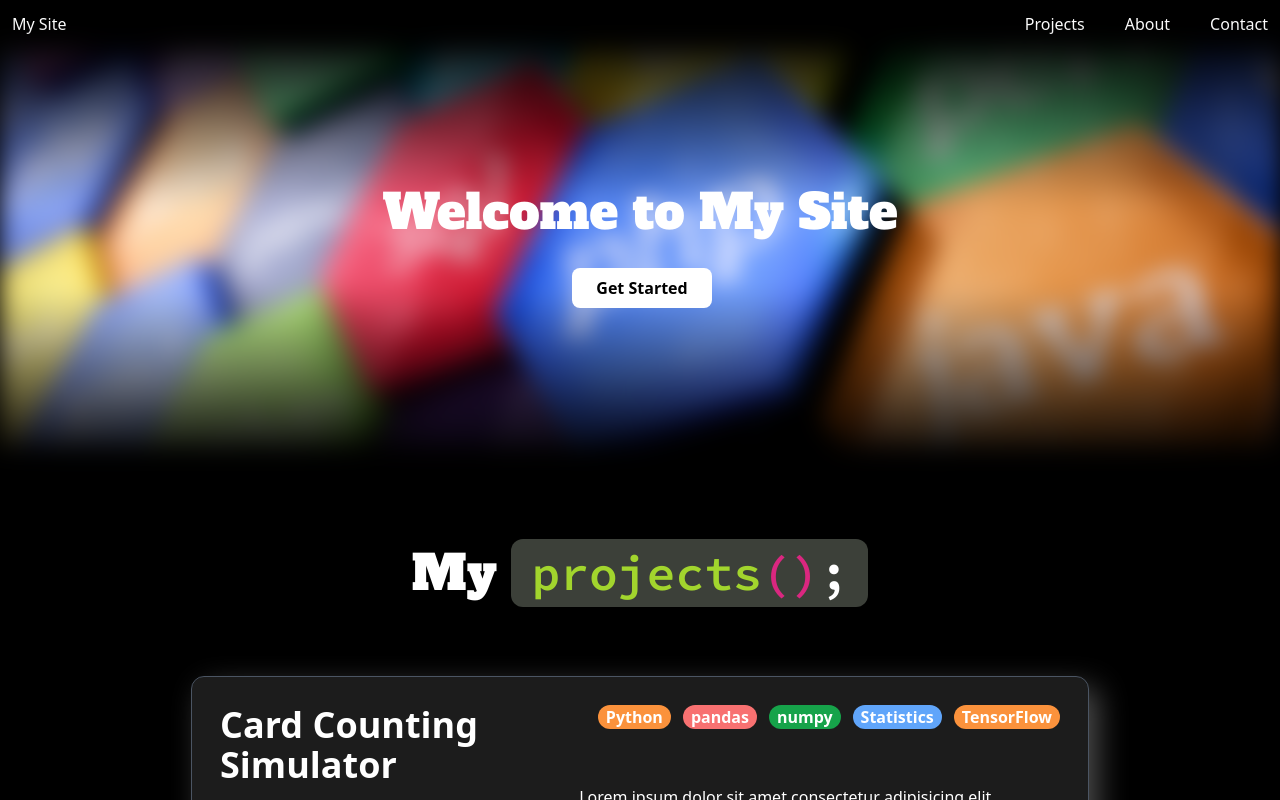
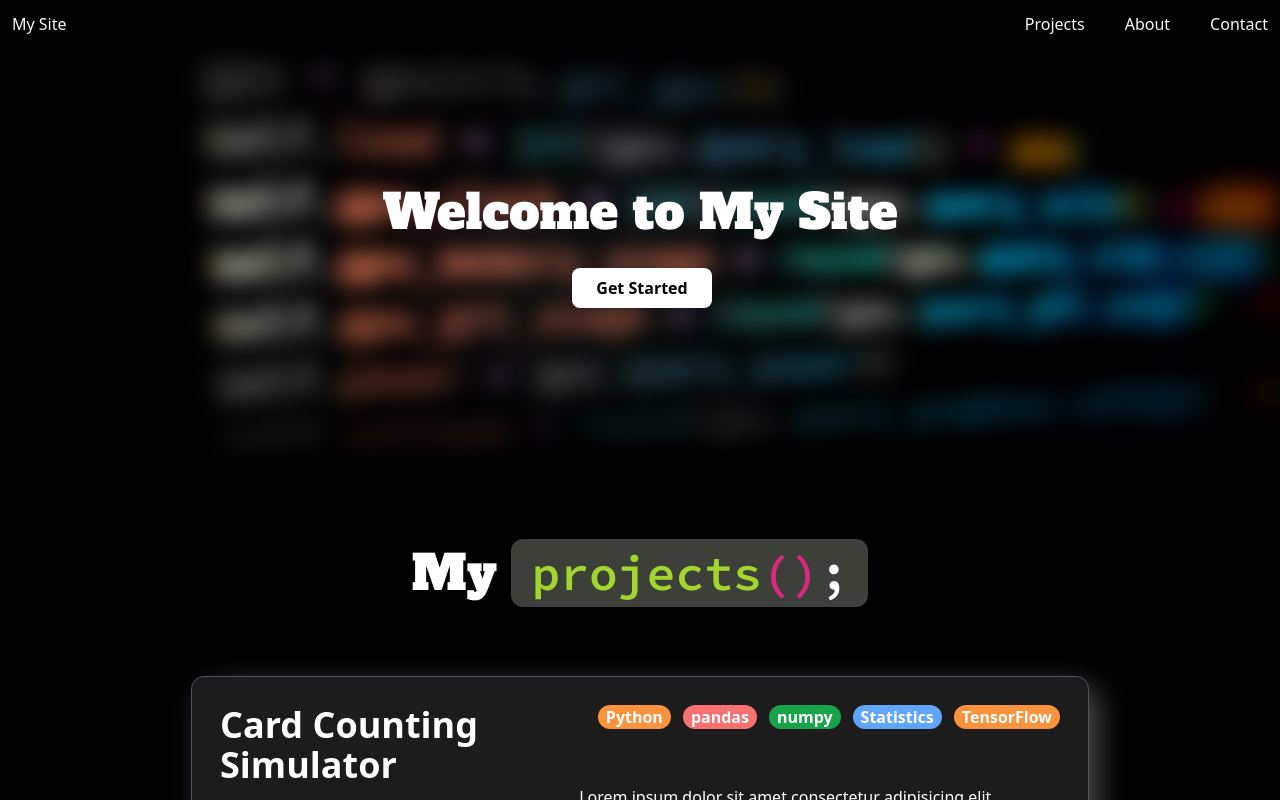
Before and after one commit to ryan-bert/my-website, a React (Create React App) app: page / in a window 1280 px wide. Shown: the top 800 px of the page. Built offline with nearby package versions, Linux system fonts and the light colour scheme.

Commit message:
Changed hero

```diff
--- a/src/components/hero.tsx
+++ b/src/components/hero.tsx
@@ -5,7 +5,7 @@ export default function Hero() {
       <div
         className="absolute inset-0 bg-cover bg-center filter blur-md"
         style={{
-          backgroundImage: "linear-gradient(to bottom, rgba(0, 0, 0, 0.9), rgba(0, 0, 0, 0) 40%, rgba(0, 0, 0, 0) 60%, rgba(0, 0, 0, 0.9)), url('hero.jpg')",
+          backgroundImage: "linear-gradient(to bottom, rgba(0, 0, 0, 0.9), rgba(0, 0, 0, 0) 40%, rgba(0, 0, 0, 0) 60%, rgba(0, 0, 0, 0.9)), url('coding.jpg')",
         }}
       ></div>
 
```
Also changed, not shown: public/coding.jpg (added).
